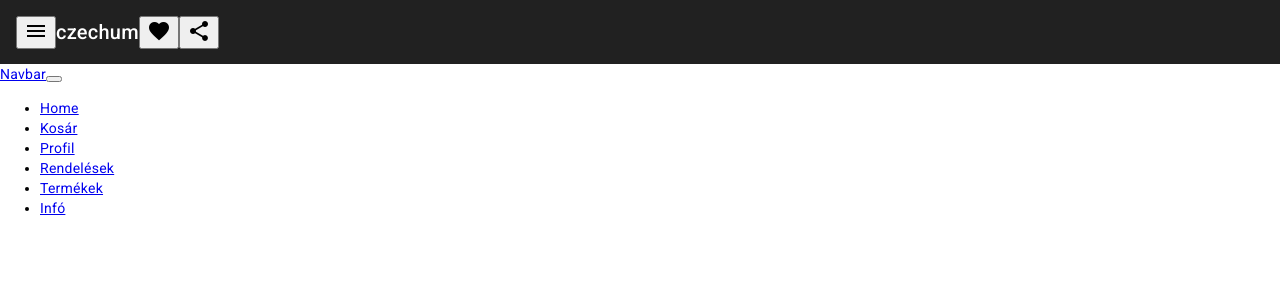
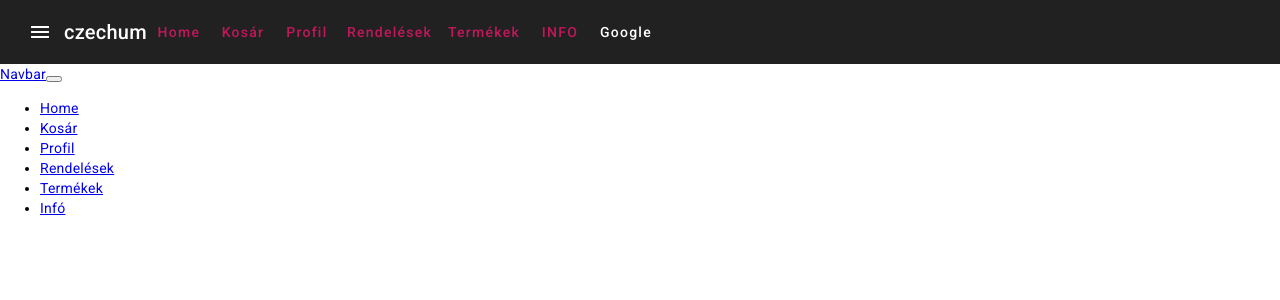
Before and after one commit to Korell0/project_webshop, an Angular app in the folder frontend/czechum/: page / in a window 1280 px wide. Shown: the top 300 px of the page. Built offline with nearby package versions, Linux system fonts and the light colour scheme.

Commit message:
főtődöm

```diff
--- a/frontend/czechum/src/app/app.component.css
+++ b/frontend/czechum/src/app/app.component.css
@@ -0,0 +1,3 @@
+.example-spacer {
+  flex: 1 1 auto;
+}
--- a/frontend/czechum/src/app/app.component.html
+++ b/frontend/czechum/src/app/app.component.html
@@ -3,13 +3,18 @@
     <mat-icon>menu</mat-icon>
   </button>
   <span>{{title}}</span>
-  <span class="example-spacer"></span>
-  <button mat-icon-button class="example-icon favorite-icon" aria-label="Example icon-button with heart icon">
-    <mat-icon>favorite</mat-icon>
-  </button>
-  <button mat-icon-button class="example-icon" aria-label="Example icon-button with share icon">
-    <mat-icon>share</mat-icon>
-  </button>
+  <section>
+
+    <div class="example-button-row">
+      <a class="nav-link" routerLinkActive="active" routerLink="/homepage"><button mat-button color="primary">Home</button></a>
+      <a class="nav-link" routerLinkActive="active" routerLink="/kosar"><button mat-button color="primary">Kosár</button></a>
+      <a class="nav-link" routerLinkActive="active"  routerLink="/profil"><button mat-button color="primary">Profil</button></a>
+      <a class="nav-link" routerLinkActive="active"  routerLink="/rendelesek"><button mat-button color="primary">Rendelések</button></a>
+      <a class="nav-link" routerLinkActive="active" routerLink="/termekek"><button mat-button color="primary">Termékek</button></a>
+      <a class="nav-link" routerLinkActive="active"  routerLink="/info"><button mat-button color="primary">INFO</button></a>
+      <a mat-button href="https://www.google.com/" target="_blank">Google</a>
+    </div>
+  </section>
 </mat-toolbar>
 <app-navbar></app-navbar>
 <router-outlet></router-outlet>
--- a/frontend/czechum/src/app/app.component.ts
+++ b/frontend/czechum/src/app/app.component.ts
@@ -5,6 +5,7 @@ import { Component } from '@angular/core';
   templateUrl: './app.component.html',
   styleUrls: ['./app.component.css']
 })
+
 export class AppComponent {
   title = 'czechum';
 }
```
Also changed, not shown: frontend/czechum/src/app/app.module.ts (+8 -3 lines).
